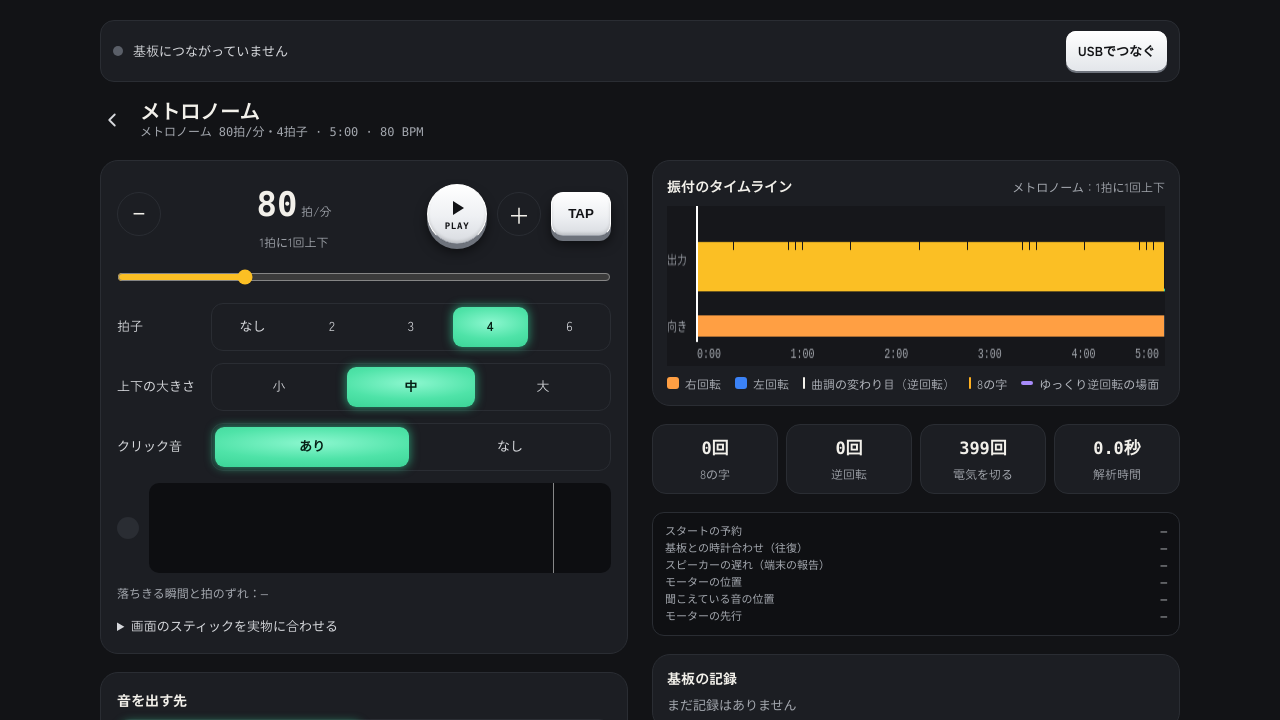
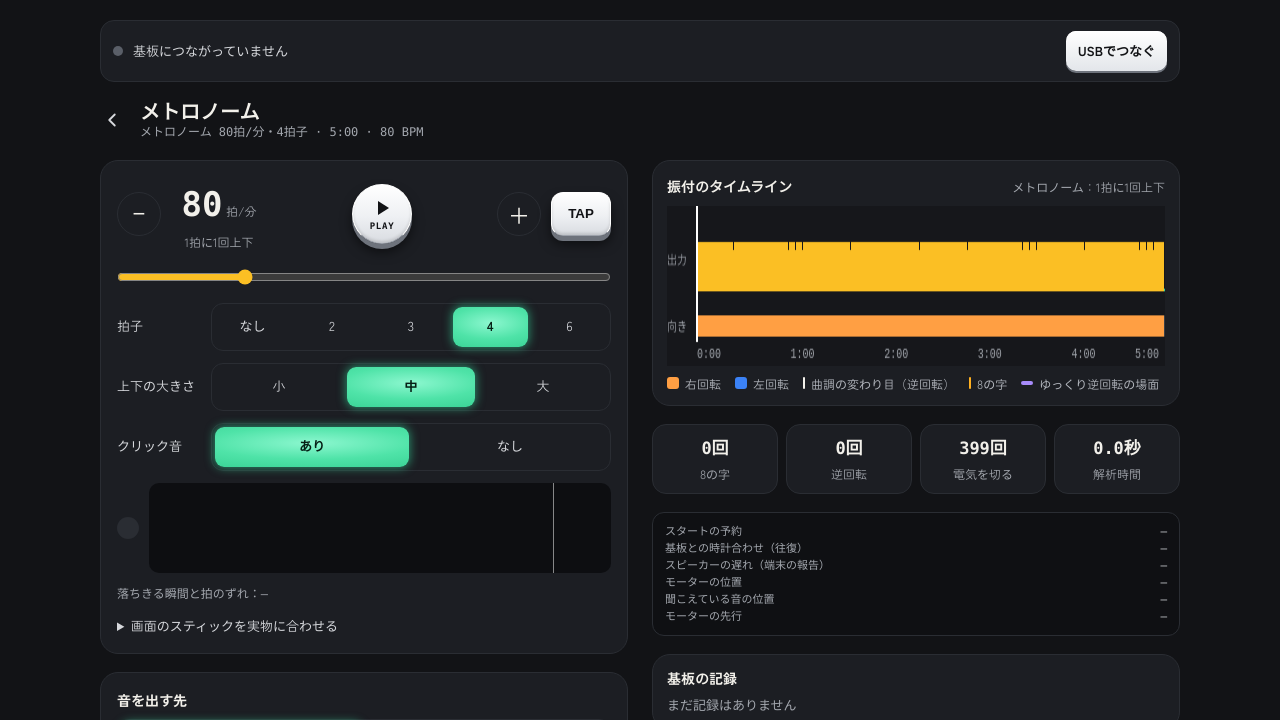
Before and after one commit to prodia777/rainbow-dance-studio, a website: page www/index.html in a window 1280 px wide. Both pictures are taken after a click on the button "メトロノーム（球体の上下でリズムを刻む）". Shown: the top 720 px of the page. Drawn offline with Linux system fonts and the light colour scheme; a web font is replaced by a local one.

Commit message:
メトロノーム：PLAYボタンをテンポの数字とTAPの中間へ
Co-Authored-By: Claude Opus 5.5 <noreply@anthropic.com>
Claude-Session: https://claude.ai/code/session_011xtnKGBxWyDGMEDbhBW2Hb

```diff
--- a/www/index.html
+++ b/www/index.html
@@ -293,8 +293,10 @@ input[type=range]{width:100%;accent-color:var(--amber);height:28px;margin:0}
   <div class="card metro" id="metro-card" hidden>
     <div style="display:flex;align-items:center;gap:10px">
       <button class="mt-step" id="mt-minus" type="button" aria-label="テンポを下げる">−</button>
-      <div style="flex:1;text-align:center"><b class="mono" id="mt-bpm" style="font-size:34px">80</b><span class="muted" style="font-size:12px"> 拍/分</span><div class="muted" id="mt-mode" style="font-size:12px"></div></div>
-      <button class="playbtn phys" id="mt-start" type="button" aria-pressed="false" aria-label="メトロノームをスタート" style="flex:none"><svg id="mt-ico-play" width="24" height="24" viewBox="0 0 24 24" fill="currentColor" aria-hidden="true"><path d="M8 5v14l11-7z"/></svg><svg id="mt-ico-stop" width="20" height="20" viewBox="0 0 24 24" fill="currentColor" aria-hidden="true" hidden><rect x="5" y="5" width="14" height="14" rx="2"/></svg><span id="mt-start-lbl" class="btn-lbl">PLAY</span></button>
+      <div style="flex:none;min-width:96px;text-align:center"><b class="mono" id="mt-bpm" style="font-size:34px">80</b><span class="muted" style="font-size:12px"> 拍/分</span><div class="muted" id="mt-mode" style="font-size:12px"></div></div>
+      <div style="flex:1;display:flex;justify-content:center;min-width:0">
+        <button class="playbtn phys" id="mt-start" type="button" aria-pressed="false" aria-label="メトロノームをスタート" style="flex:none"><svg id="mt-ico-play" width="24" height="24" viewBox="0 0 24 24" fill="currentColor" aria-hidden="true"><path d="M8 5v14l11-7z"/></svg><svg id="mt-ico-stop" width="20" height="20" viewBox="0 0 24 24" fill="currentColor" aria-hidden="true" hidden><rect x="5" y="5" width="14" height="14" rx="2"/></svg><span id="mt-start-lbl" class="btn-lbl">PLAY</span></button>
+      </div>
       <button class="mt-step" id="mt-plus" type="button" aria-label="テンポを上げる">＋</button>
       <button class="mt-tap phys" id="mt-tap" type="button">TAP</button>
     </div>
```
